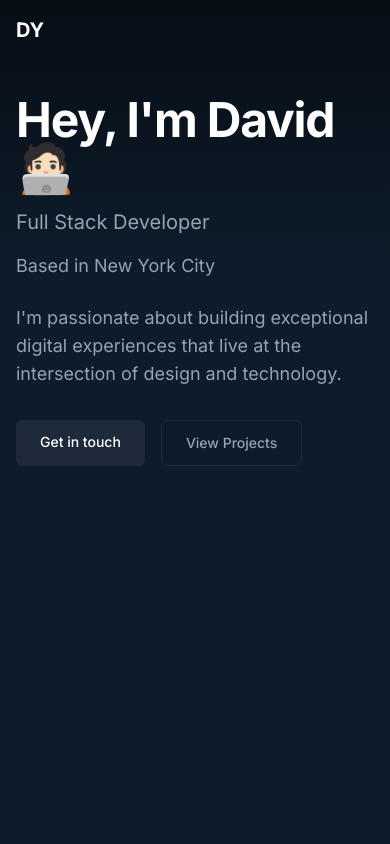
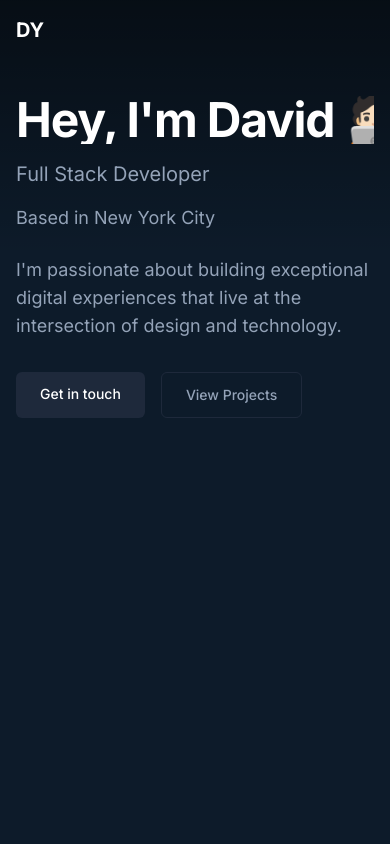
Before and after one commit to DavidYu75/thedavidyu, a Next.js app: page / in a window 390 px wide. Shown: the top 844 px of the page. Built offline with nearby package versions, Linux system fonts and the light colour scheme.

Commit message:
fix overscroll

```diff
--- a/src/app/layout.tsx
+++ b/src/app/layout.tsx
@@ -19,8 +19,10 @@ export default function RootLayout({
 }) {
   return (
     <html lang="en" className={`${inter.variable} scroll-smooth`}>
-      <body className="bg-white text-gray-900 antialiased">
-        {children}
+      <body className="min-h-screen bg-[#0D1B2A] overscroll-none">
+        <div className="relative min-h-screen bg-[#0D1B2A]">
+          {children}
+        </div>
       </body>
     </html>
   )
--- a/src/app/page.tsx
+++ b/src/app/page.tsx
@@ -7,13 +7,15 @@ import Footer from '@/components/layout/Footer'
 
 export default function Home() {
   return (
-    <main>
+    <div className="min-h-screen bg-[#0D1B2A] overflow-x-hidden">
       <NavBar />
-      <Hero />
-      <Experience />
-      <Projects />
-      <Contact />
+      <main className="relative z-0">
+        <Hero />
+        <Experience />
+        <Projects />
+        <Contact />
+      </main>
       <Footer />
-    </main>
+    </div>
   )
 }
--- a/src/components/sections/Hero.tsx
+++ b/src/components/sections/Hero.tsx
@@ -4,10 +4,10 @@ import { motion } from 'framer-motion';
 
 const Hero = () => {
   return (
-    <section className="relative min-h-screen bg-[#0D1B2A]">
-      {/* Top gradient - more visible now */}
+    <section className="relative min-h-screen">
+      {/* Top gradient */}
       <div
-        className="absolute top-0 left-0 right-0 h-64 bg-gradient-to-b from-black via-[#0D1B2A]/80 to-transparent z-0"
+        className="absolute top-0 left-0 right-0 h-64 z-0"
         style={{ backgroundImage: 'linear-gradient(to bottom, rgba(0,0,0,0.5), rgba(13,27,42,0))' }}
       />
 
@@ -18,7 +18,7 @@ const Hero = () => {
             animate={{ opacity: 1, y: 0 }}
             transition={{ duration: 0.5 }}
           >
-            <h1 className="text-5xl font-bold tracking-tight text-white sm:text-6xl">
+            <h1 className="typewriter text-5xl font-bold tracking-tight text-white sm:text-6xl">
               Hey, I&#39;m David 🧑🏻‍💻
             </h1>
             <p className="mt-4 text-xl text-[#94A3B8]">
@@ -57,7 +57,6 @@ const Hero = () => {
               transition={{ duration: 0.5, delay: 0.2 }}
               className="aspect-square w-full rounded-2xl bg-[#1E293B] overflow-hidden"
             >
-              {/* Inner gradient for the placeholder box */}
               <div
                 className="absolute inset-0"
                 style={{
@@ -69,7 +68,7 @@ const Hero = () => {
         </div>
       </div>
 
-      {/* Bottom gradient - more visible now */}
+      {/* Bottom gradient */}
       <div
         className="absolute bottom-0 left-0 right-0 h-64 z-0"
         style={{
```
